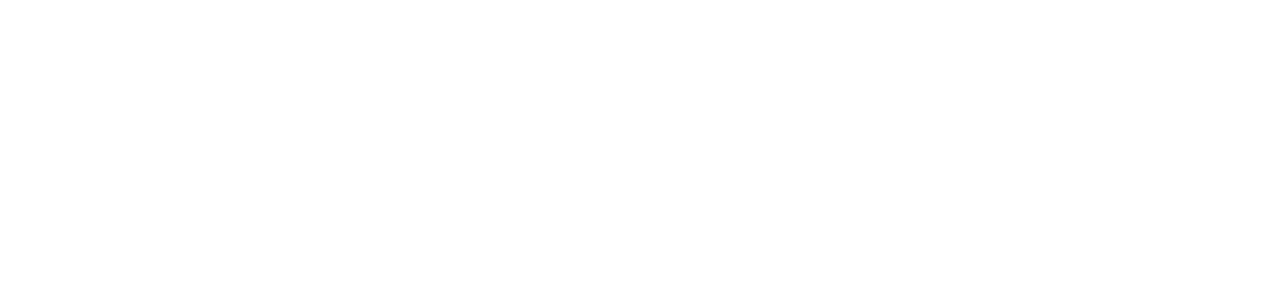
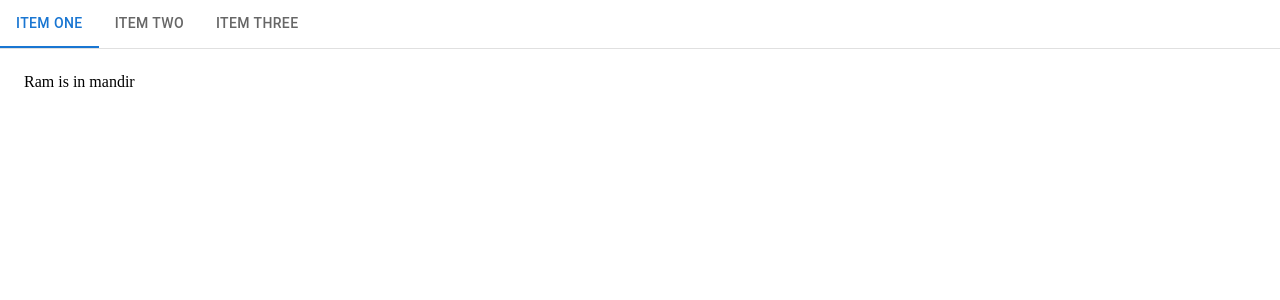
Before and after one commit to aabhushanCD/RelearningReact, a React (Vite) app in the folder relearningReact/: page / in a window 1280 px wide. Shown: the top 300 px of the page. Built offline with nearby package versions, Linux system fonts and the light colour scheme.

Commit message:
adding header

```diff
--- a/relearningReact/package.json
+++ b/relearningReact/package.json
@@ -10,6 +10,9 @@
     "preview": "vite preview"
   },
   "dependencies": {
+    "@emotion/react": "^11.11.4",
+    "@emotion/styled": "^11.11.5",
+    "@mui/material": "^5.15.20",
     "react": "^18.2.0",
     "react-dom": "^18.2.0"
   },
--- a/relearningReact/src/App.jsx
+++ b/relearningReact/src/App.jsx
@@ -1,14 +1,12 @@
-
-import './App.css'
+import "./App.css";
+import Header from "./component/header/header";
 
 function App() {
-
-
   return (
     <>
-
+      <Header></Header>
     </>
-  )
+  );
 }
 
-export default App
+export default App;
--- a/relearningReact/src/component/header/header.jsx
+++ b/relearningReact/src/component/header/header.jsx
@@ -1 +1,67 @@
-"hello gammer this is modified file here"
+import * as React from "react";
+import PropTypes from "prop-types";
+import Tabs from "@mui/material/Tabs";
+import Tab from "@mui/material/Tab";
+import Box from "@mui/material/Box";
+
+function CustomTabPanel(props) {
+  const { children, value, index, ...other } = props;
+
+  return (
+    <div
+      role="tabpanel"
+      hidden={value !== index}
+      id={`simple-tabpanel-${index}`}
+      aria-labelledby={`simple-tab-${index}`}
+      {...other}
+    >
+      {value === index && <Box sx={{ p: 3 }}>{children}</Box>}
+    </div>
+  );
+}
+
+CustomTabPanel.propTypes = {
+  children: PropTypes.node,
+  index: PropTypes.number.isRequired,
+  value: PropTypes.number.isRequired,
+};
+
+function a11yProps(index) {
+  return {
+    id: `simple-tab-${index}`,
+    "aria-controls": `simple-tabpanel-${index}`,
+  };
+}
+
+export default function Header() {
+  const [value, setValue] = React.useState(0);
+
+  const handleChange = (event, newValue) => {
+    setValue(newValue);
+  };
+
+  return (
+    <Box sx={{ width: "100%" }}>
+      <Box sx={{ borderBottom: 1, borderColor: "divider" }}>
+        <Tabs
+          value={value}
+          onChange={handleChange}
+          aria-label="basic tabs example"
+        >
+          <Tab label="Item One" {...a11yProps(0)} />
+          <Tab label="Item Two" {...a11yProps(1)} />
+          <Tab label="Item Three" {...a11yProps(2)} />
+        </Tabs>
+      </Box>
+      <CustomTabPanel value={value} index={0}>
+        Ram is in mandir
+      </CustomTabPanel>
+      <CustomTabPanel value={value} index={1}>
+        hanuman is worshipping Ram
+      </CustomTabPanel>
+      <CustomTabPanel value={value} index={2}>
+        I am worshipping Both
+      </CustomTabPanel>
+    </Box>
+  );
+}
```
Also changed, not shown: relearningReact/src/component/header/header.module.css (added), 1 other file (tests, documents, lock files or other folders).
